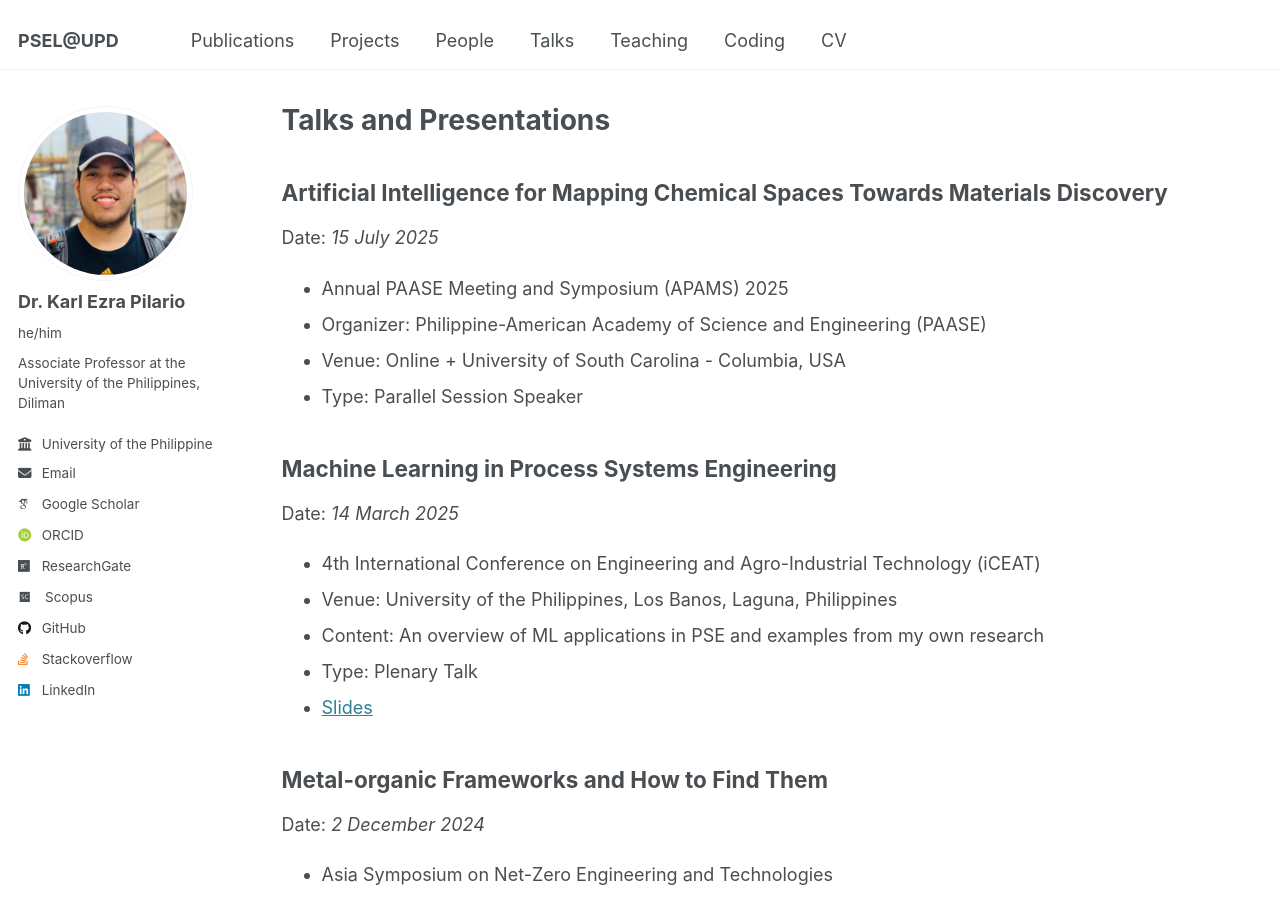
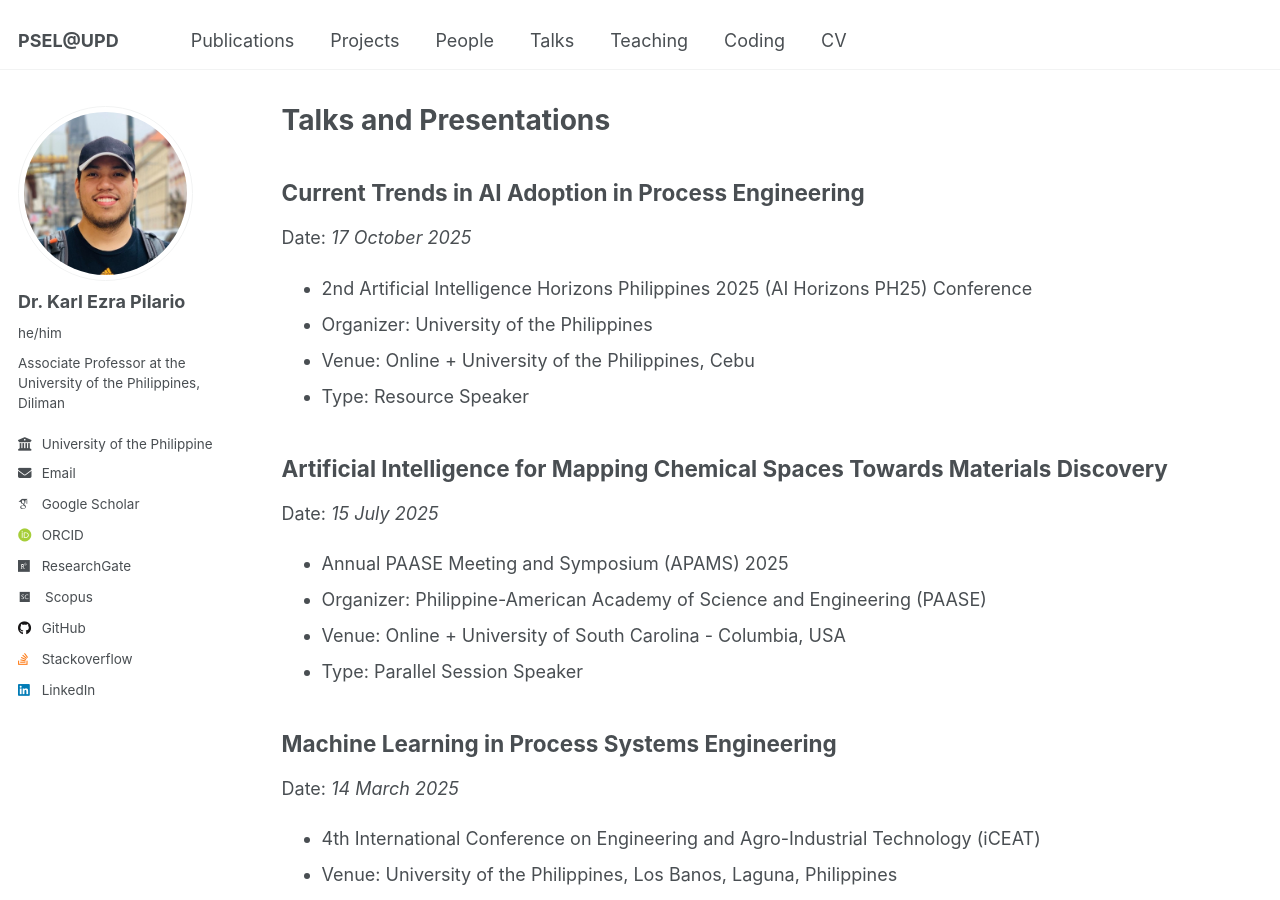
Before and after one commit to kspilario/kspilario.github.io, a Jekyll site: the page built from _pages/talks.md, in a window 1280 px wide and 900 px high. Built offline with Jekyll 4.4.1, drawn with Linux system fonts in a browser that asks for light colours; some web fonts are replaced.

Commit message:
Update talks.md

```diff
--- a/_pages/talks.md
+++ b/_pages/talks.md
@@ -4,6 +4,13 @@ title: "Talks and Presentations"
 permalink: /talks/
 author_profile: true
 ---
+
+## Current Trends in AI Adoption in Process Engineering
+Date: *17 October 2025*
+* 2nd Artificial Intelligence Horizons Philippines 2025 (AI Horizons PH25) Conference
+* Organizer: University of the Philippines
+* Venue: Online + University of the Philippines, Cebu
+* Type: Resource Speaker
 
 ## Artificial Intelligence for Mapping Chemical Spaces Towards Materials Discovery
 Date: *15 July 2025*
```
